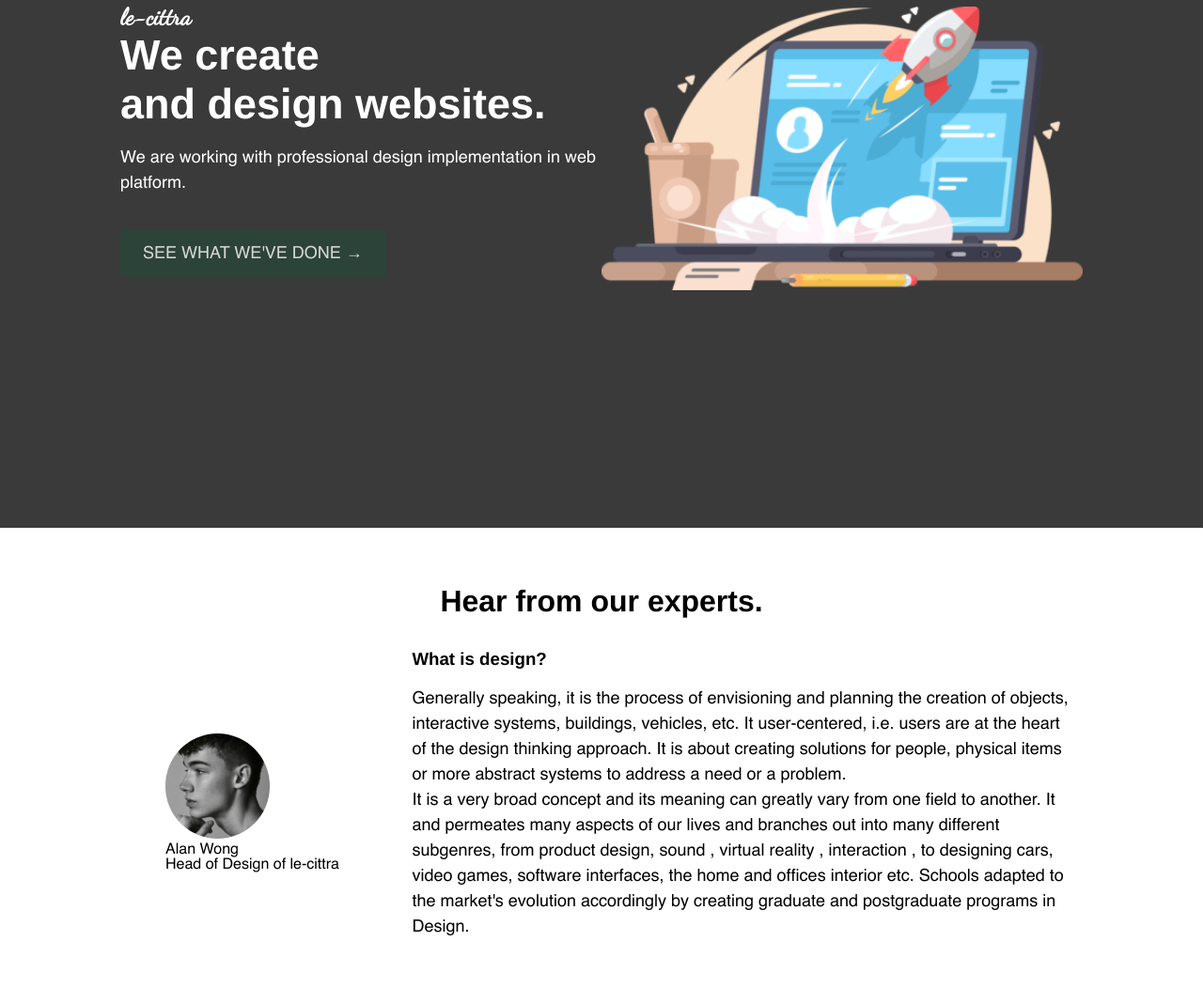
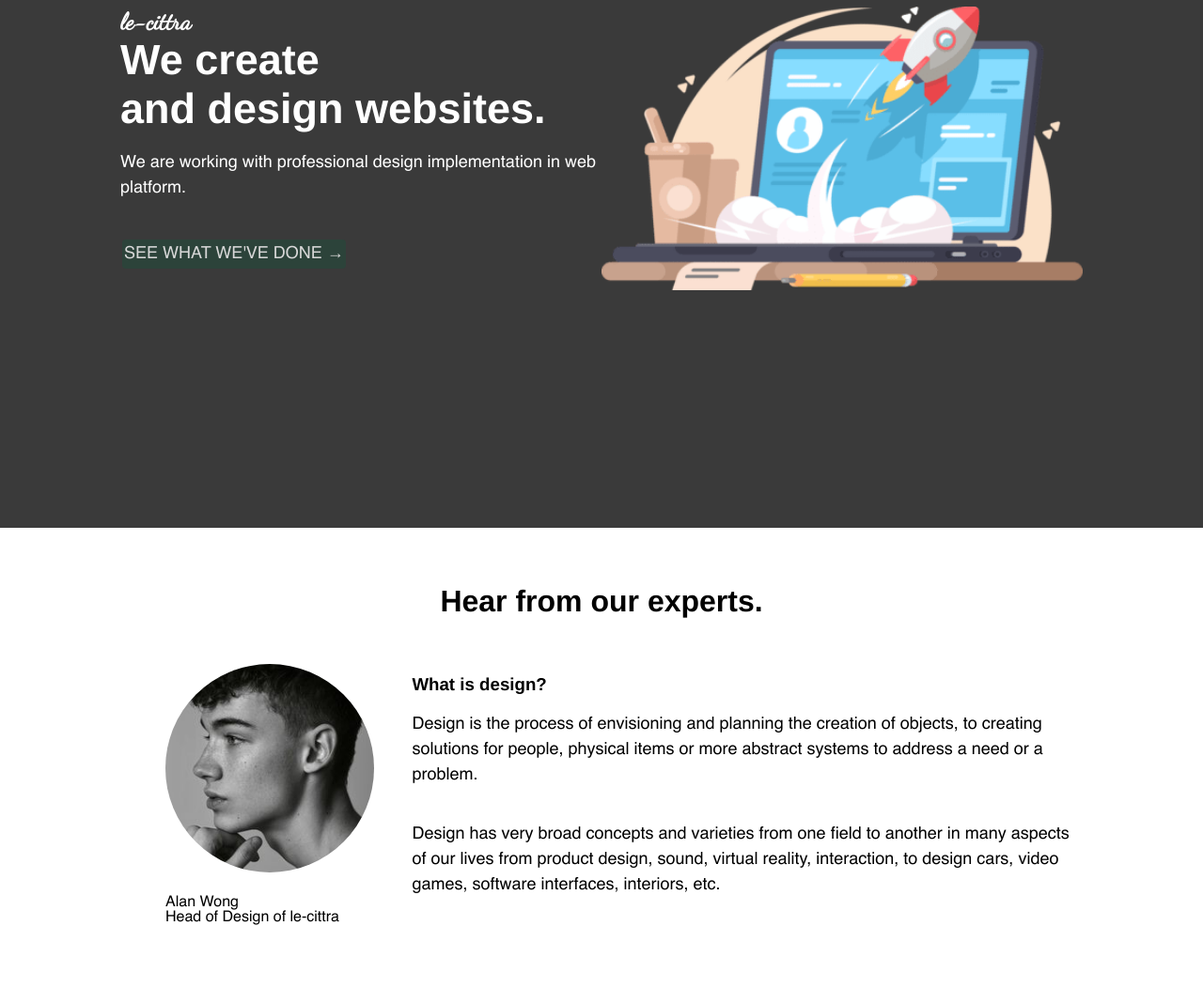
Before and after one commit to daimessdn/le-cittra, a plain HTML site: page index.html in a window 1280 px wide. Shown: the part 238-1306 px from the top of the page at 94% size. Drawn offline with Linux system fonts and the light colour scheme.

```diff
--- a/index.html
+++ b/index.html
@@ -65,9 +65,9 @@
         </div>
 
         <div class="column profile-opinion">
-          <h3>What is design?</h3>
-          <p>Generally speaking, it is the process of envisioning and planning the creation of objects, interactive systems, buildings, vehicles, etc. It user-centered, i.e. users are at the heart of the design thinking approach. It is about creating solutions for people, physical items or more abstract systems to address a need or a problem.</br>
-          It is a very broad concept and its meaning can greatly vary from one field to another. It and permeates many aspects of our lives and branches out into many different subgenres, from product design, sound , virtual reality , interaction , to designing cars, video games, software interfaces, the home and offices interior etc. Schools adapted to the market's evolution accordingly by creating graduate and postgraduate programs in Design.</p>
+          <h3 class="heading">What is design?</h3>
+          <p>Design is the process of envisioning and planning the creation of objects, to creating solutions for people, physical items or more abstract systems to address a need or a problem.</p>
+          <p>Design has very broad concepts and varieties from one field to another in many aspects of our lives from product design, sound, virtual reality, interaction, to design cars, video games, software interfaces, interiors, etc.</p>
         </div>
 			</div>
     </div>
--- a/src/css/main.css
+++ b/src/css/main.css
@@ -66,6 +66,10 @@
   flex-basis: 50%;
 }
 
+header .btn {
+  padding: 2px;
+}
+
 .logo {
   float: left;
   padding: 13px 0;
@@ -101,11 +105,14 @@
   margin-bottom: 32px;
 }
 
-.top-wrapper figure img {
+figure img {
   border-radius: 50%;
-  max-width: 50%;
   object-position: center;
   object-fit: cover;
+}
+
+figcaption {
+  margin-top: 20px;
 }
 
 .profile {
@@ -182,6 +189,7 @@
 .btn {
   padding: 12px 24px;
   color: white;
+  margin: 5px 2px;
   display: inline-block;
   opacity: 0.8;
   border-radius: 4px;
--- a/src/css/responsive.css
+++ b/src/css/responsive.css
@@ -15,7 +15,7 @@
         flex-wrap: wrap;
     }
 
-    header .column {
+    header .column, .profile, .profile-opinion {
         height: 100%;
         flex-basis: 100%;
     }
@@ -23,4 +23,16 @@
     header .btn {
         padding: 2px;
     }
+
+    .heading, figcaption {
+        text-align: center;
+    }
+
+    .top-wrapper p {
+        text-align: justify;
+    }
+
+    .footer .btn {
+        width: 100%;
+    }
 }
```
